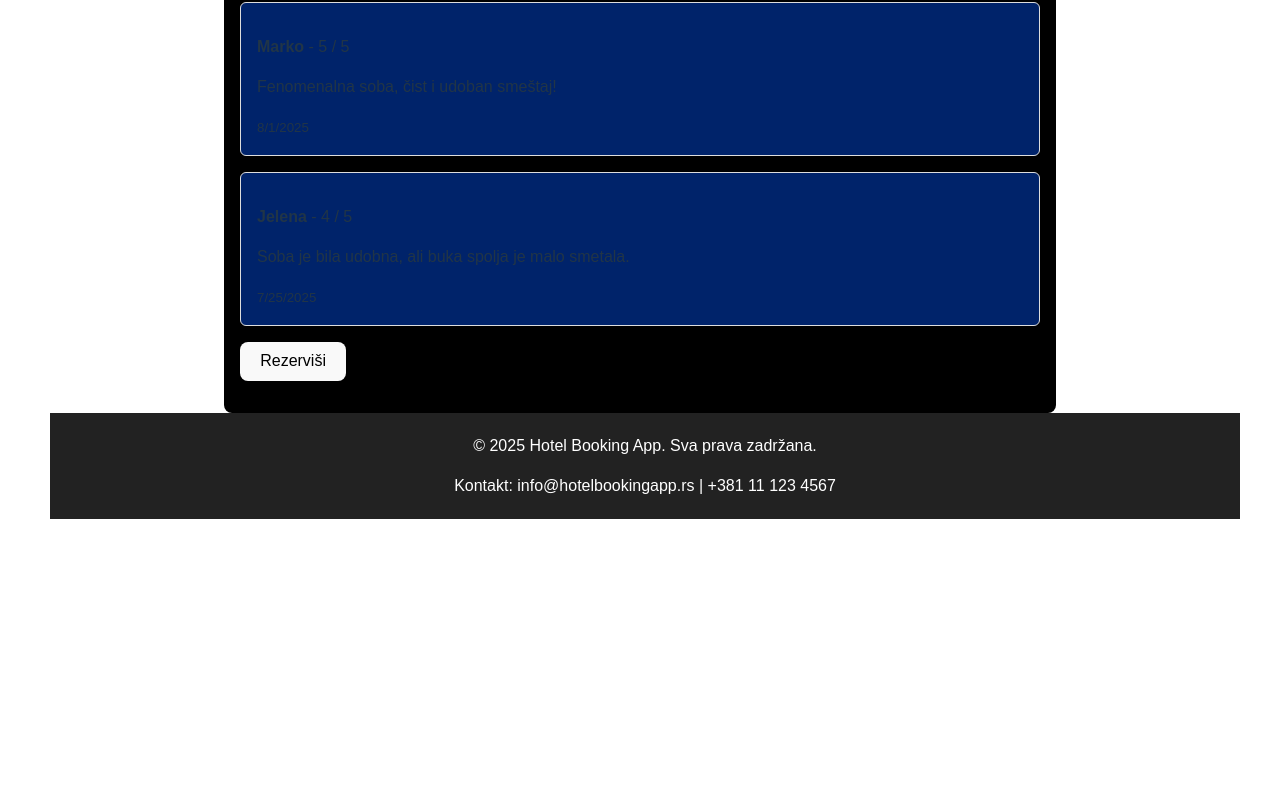
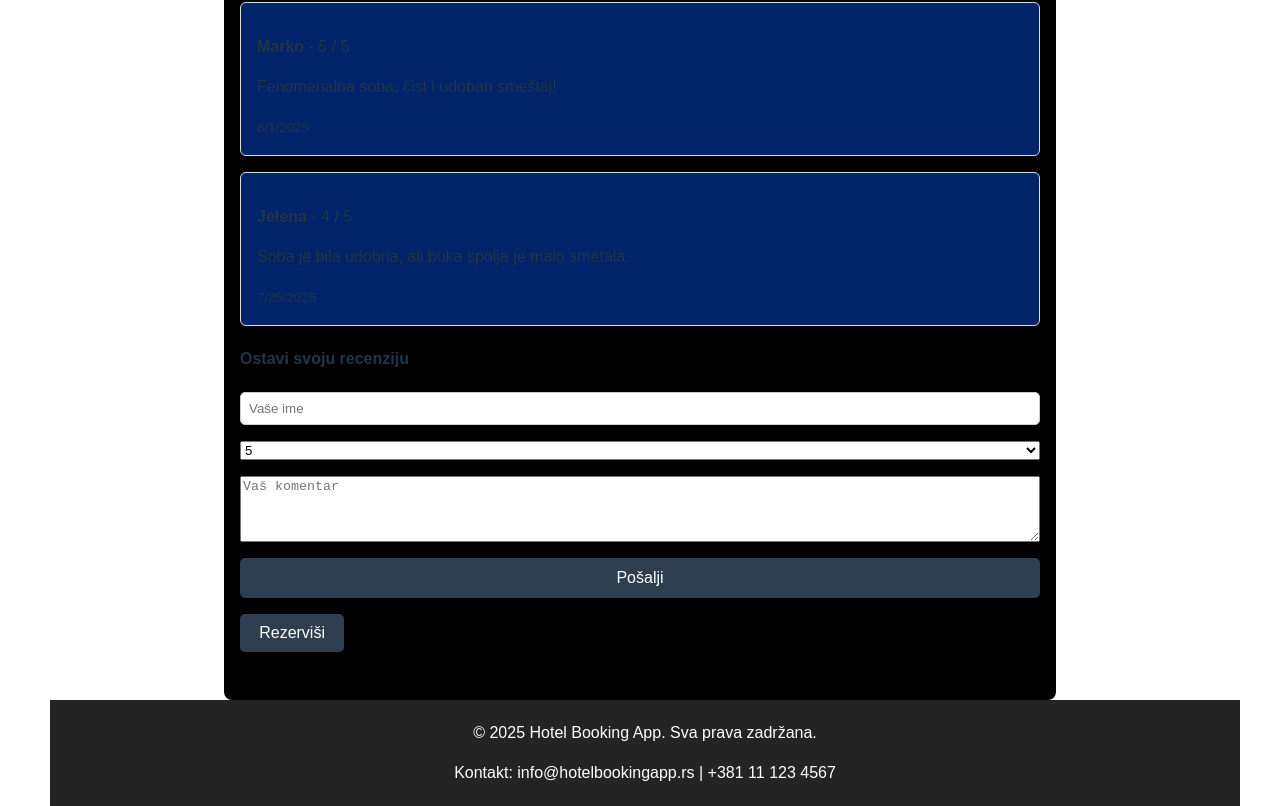
Before and after one commit to elab-development/klijentske-veb-tehnologije-2024-2023-0076-upravljanje-hotelom, a React (Vite) app: page /rooms/1 in a window 1280 px wide. Shown: the part 871-1677 px from the top of the page. Before the commit the page ends 1390 px from the top, so only its background shows below. Built offline with nearby package versions, Linux system fonts and the light colour scheme; data requests are answered from the project's data file.

Commit message:
Dodato ostavljanje recenzije i povezano sa apijem, dodata 404 strana i popravljen footer

```diff
--- a/db.json
+++ b/db.json
@@ -1,7 +1,7 @@
 {
   "rooms": [
     {
-            "id": 1,
+      "id": "1",
       "name": "Standard soba",
       "price": 50,
       "guests": 2,
@@ -9,7 +9,7 @@
       "imageUrl": "/images/standard-room.jpg"
     },
     {
-            "id": 2,
+      "id": "2",
       "name": "Porodična soba",
       "price": 80,
       "guests": 4,
@@ -17,7 +17,7 @@
       "imageUrl": "/images/family-room.jpg"
     },
     {
-            "id": 3,
+      "id": "3",
       "name": "Mala soba",
       "price": 30,
       "guests": 1,
@@ -25,7 +25,7 @@
       "imageUrl": "/images/small-room.jpg"
     },
     {
-            "id": 4,
+      "id": "4",
       "name": "Luksuzna soba",
       "price": 100,
       "guests": 4,
@@ -34,10 +34,45 @@
     }
   ],
   "reviews": [
-        { "id": 1, "roomId": 1, "author": "Marko", "rating": 5, "comment": "Fenomenalna soba, čist i udoban smeštaj!", "date": "2025-08-01" },
-        { "id": 2, "roomId": 1, "author": "Jelena", "rating": 4, "comment": "Soba je bila udobna, ali buka spolja je malo smetala.", "date": "2025-07-25" },
-        { "id": 3, "roomId": 2, "author": "Ivan", "rating": 5, "comment": "Porodična soba je bila prostrana i savršena za naš odmor.", "date": "2025-07-30" },
-        { "id": 4, "roomId": 4, "author": "Petar", "rating": 5, "comment": "Veoma lepa soba, luksuzna i prostrana", "date": "2025-06-20" },
-        { "id": 5, "roomId": 3, "author": "Uros", "rating": 3, "comment": "Mala soba, kolko para tolko muzike", "date": "2025-06-30" }
+    {
+      "id": "1",
+      "roomId": 1,
+      "author": "Marko",
+      "rating": 5,
+      "comment": "Fenomenalna soba, čist i udoban smeštaj!",
+      "date": "2025-08-01"
+    },
+    {
+      "id": "2",
+      "roomId": 1,
+      "author": "Jelena",
+      "rating": 4,
+      "comment": "Soba je bila udobna, ali buka spolja je malo smetala.",
+      "date": "2025-07-25"
+    },
+    {
+      "id": "3",
+      "roomId": 2,
+      "author": "Ivan",
+      "rating": 5,
+      "comment": "Porodična soba je bila prostrana i savršena za naš odmor.",
+      "date": "2025-07-30"
+    },
+    {
+      "id": "4",
+      "roomId": 4,
+      "author": "Petar",
+      "rating": 5,
+      "comment": "Veoma lepa soba, luksuzna i prostrana",
+      "date": "2025-06-20"
+    },
+    {
+      "id": "5",
+      "roomId": 3,
+      "author": "Uros",
+      "rating": 3,
+      "comment": "Mala soba, kolko para tolko muzike",
+      "date": "2025-06-30"
+    }
   ]
 }
--- a/src/App.tsx
+++ b/src/App.tsx
@@ -24,6 +24,7 @@ function App() {
             <Route path="/about" element={<About />} />
             <Route path="/rooms/:id" element={<RoomDetails />} />
             <Route path="/rooms/:roomId/reserve" element={<Reservation />} />
+            <Route path="*" element={<h1>404 Page not found</h1>}/>
           </Routes>
         </div>
         <Footer/>
--- a/src/components/Footer.tsx
+++ b/src/components/Footer.tsx
@@ -12,7 +12,7 @@ const Footer: React.FC = () => {
 };
 
 const footerStyle: React.CSSProperties = {
-    backgroundColor: '#222',
+    backgroundColor: '#242424',
     color: '#fff',
     textAlign: 'center',
     padding: '5px',
--- a/src/pages/RoomDetails.tsx
+++ b/src/pages/RoomDetails.tsx
@@ -1,10 +1,7 @@
 import React, { useEffect, useState } from 'react';
 import { useParams, useNavigate } from 'react-router-dom';
 import type { Room } from '../models/Room';
-import { RoomModel } from '../models/RoomModel';
 import type { Review } from '../models/Review';
-
-const API_URL = 'http://localhost:5001';
 
 const RoomDetails: React.FC = () => {
     const { id } = useParams<{ id: string }>();
@@ -13,65 +10,101 @@ const RoomDetails: React.FC = () => {
     const [room, setRoom] = useState<Room | null>(null);
     const [reviews, setReviews] = useState<Review[]>([]);
     const [loading, setLoading] = useState(true);
+    const [error, setError] = useState('');
+
+
+    const [author, setAuthor] = useState('');
+    const [rating, setRating] = useState(5);
+    const [comment, setComment] = useState('');
 
     useEffect(() => {
-        const fetchRoom = async () => {
+        const fetchData = async () => {
             try {
-                const res = await fetch(`${API_URL}/rooms/${id}`);
-                if (!res.ok) throw new Error('Soba nije pronađena');
-                const data = await res.json();
-                setRoom(data);
-            } catch (err) {
-                setRoom(null);
-            }
-        };
+                setLoading(true);
 
-        const fetchReviews = async () => {
-            try {
-                const res = await fetch(`${API_URL}/reviews?roomId=${id}`);
-                const data = await res.json();
-                setReviews(
-                    data
-                    .sort((a: Review, b: Review) => new Date(b.date).getTime() - new Date(a.date).getTime())
-                    .slice(0, 3)
-                );
-            } catch (err) {
-                console.error('Greška pri učitavanju recenzija:', err);
+                const roomRes = await fetch(`http://localhost:5001/rooms/${id}`);
+                if (!roomRes.ok) throw new Error('Greška pri učitavanju sobe');
+                const roomData = await roomRes.json();
+                setRoom(roomData);
+
+                const reviewsRes = await fetch(`http://localhost:5001/reviews?roomId=${id}`);
+                if (!reviewsRes.ok) throw new Error('Greška pri učitavanju recenzija');
+                const reviewsData = await reviewsRes.json();
+                setReviews(reviewsData);
+
+            } catch (err: any) {
+                setError(err.message || 'Došlo je do greške');
             } finally {
                 setLoading(false);
             }
         };
 
-        fetchRoom();
-        fetchReviews();
+        fetchData();
     }, [id]);
 
-    if (!room && !loading) {
+    const handleAddReview = async (e: React.FormEvent) => {
+    e.preventDefault();
+
+        const newReview: Omit<Review, 'id'> = {
+            roomId: Number(id),
+            author: author.trim(),
+            rating,
+            comment: comment.trim(),
+            date: new Date().toISOString().split('T')[0],
+        };
+
+        try {
+            const res = await fetch(`http://localhost:5001/reviews`, {
+                method: 'POST',
+                headers: { 'Content-Type': 'application/json' },
+                body: JSON.stringify(newReview),
+            });
+
+            if (!res.ok) throw new Error('Greška pri slanju recenzije');
+
+            const savedReview = await res.json();
+            setReviews(prev => [savedReview, ...prev]);
+            setAuthor('');
+            setRating(5);
+            setComment('');
+        } catch (err: any) {
+            alert(err.message || 'Došlo je do greške prilikom slanja');
+        }
+    };
+
+    if (loading) {
+        return <div className="room-details"><p>Učitavanje...</p></div>;
+    }
+
+    if (error) {
+        return <div className="room-details"><p style={{ color: 'red' }}>{error}</p></div>;
+    }
+
+    if (!room) {
         return <div className="room-details"><h2>Soba nije pronađena</h2></div>;
     }
 
-    const roomModel = room ? new RoomModel(room) : null;
-
     return (
         <div className="room-details">
-            <button className="back-button" onClick={() => navigate('/rooms')}>← Nazad na sobe</button>
+            <button className="back-button" onClick={() => navigate('/rooms')}>
+            ← Nazad na sobe
+            </button>
 
-            {roomModel && (
-                <>
-                    <img src={roomModel.imageUrl} alt={roomModel.name} className="details-image" />
-                    <h2>{roomModel.name}</h2>
-                    <p>{roomModel.description}</p>
-                    <p><strong>Max gostiju:</strong> {roomModel.guests}</p>
-                    <p><strong>Cena:</strong> ${roomModel.price} po noćenju</p>
+            <img src={room.imageUrl} alt={room.name} className="details-image" />
+            <h2>{room.name}</h2>
+            <p>{room.description}</p>
+            <p><strong>Max gostiju:</strong> {room.guests}</p>
+            <p><strong>Cena:</strong> ${room.price} po noćenju</p>
 
             <div className="reviews-section">
                 <h3>Recenzije</h3>
-                        {loading ? (
-                            <p>Učitavanje recenzija...</p>
-                        ) : reviews.length === 0 ? (
+                {reviews.length === 0 ? (
                     <p>Nema još recenzija za ovu sobu.</p>
                 ) : (
-                            reviews.map((review) => (
+                    [...reviews]
+                    .sort((a, b) => new Date(b.date).getTime() - new Date(a.date).getTime())
+                    .slice(0, 3)
+                    .map(review => (
                         <div key={review.id} className="review-card">
                         <p><strong>{review.author}</strong> - {review.rating} / 5</p>
                         <p>{review.comment}</p>
@@ -79,10 +112,37 @@ const RoomDetails: React.FC = () => {
                         </div>
                     ))
                 )}
+
+                <h4>Ostavi svoju recenziju</h4>
+                <form onSubmit={handleAddReview} className="reservation-form">
+                <input
+                    type="text"
+                    placeholder="Vaše ime"
+                    value={author}
+                    onChange={e => setAuthor(e.target.value)}
+                    required
+                />
+                <select value={rating} onChange={e => setRating(Number(e.target.value))}>
+                {[5,4,3,2,1].map(num => (
+                    <option key={num} value={num}>{num}</option>
+                ))}
+                </select>
+                <textarea
+                    placeholder="Vaš komentar"
+                    value={comment}
+                    onChange={e => setComment(e.target.value)}
+                    required
+                    rows={4}
+                />
+                <button type="submit">Pošalji</button>
+                </form>
             </div>
-                    <button onClick={() => navigate(`/rooms/${roomModel.id}/reserve`)}>Rezerviši</button>
-                </>
-            )}
+
+            <button
+                onClick={() => navigate(`/rooms/${room.id}/reserve`)}
+                className="back-button"
+                style={{ marginTop: '1rem', backgroundColor: '#2c3e50' }}
+            >Rezerviši</button>
         </div>
     );
 };
```
Lines whose indentation alone changed are shown as unchanged.
